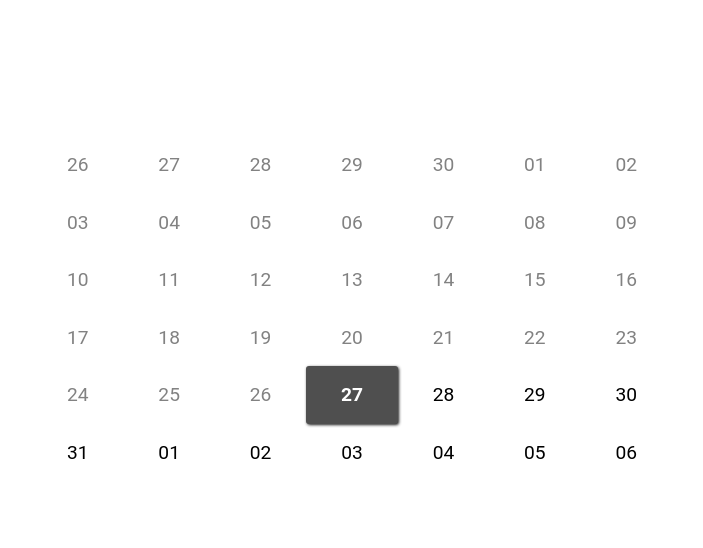
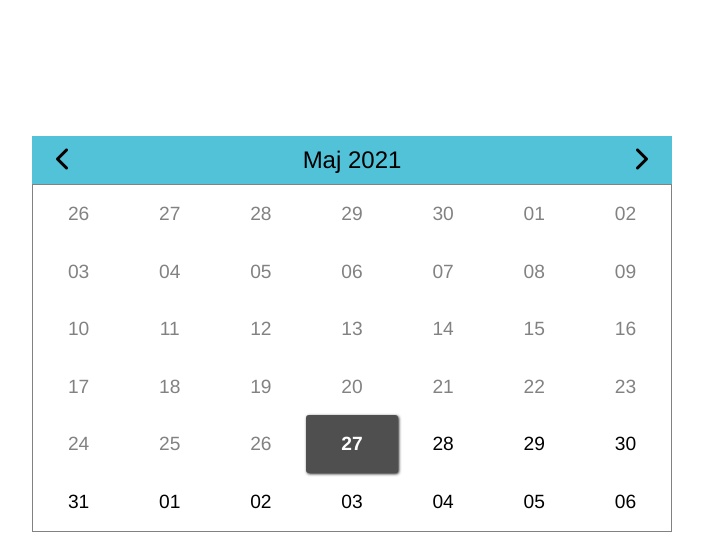
Before and after one commit to ewalis1/calendar_course, a React (Create React App) app in the folder calendar-app/: page / in a window 1280 px wide. Shown: the top 548 px of the page, without its empty margins (288-991 px from the left). Built offline with nearby package versions, Linux system fonts and the light colour scheme.

Commit message:
added styling and calendar header

```diff
--- a/calendar-app/public/index.html
+++ b/calendar-app/public/index.html
@@ -25,6 +25,10 @@
       Learn how to configure a non-root public URL by running `npm run build`.
     -->
     <title>React App</title>
+    <script
+      src="https://kit.fontawesome.com/178cf58ddc.js"
+      crossorigin="anonymous"
+    ></script>
   </head>
   <body>
     <noscript>You need to enable JavaScript to run this app.</noscript>
--- a/calendar-app/src/App.scss
+++ b/calendar-app/src/App.scss
@@ -1,12 +1,15 @@
 @use 'sass:color';
 
 $color-selected: #4f4f4f;
+$blue: #52C2D8;
+$red: #FF7B60;
+
 
 * {
   padding: 0;
   margin: 0;
   box-sizing: border-box;
-  font-family: 'Roboto';
+  font-family: 'Helvetica Neue';
 }
 
 .App {
@@ -22,6 +25,28 @@ $color-selected: #4f4f4f;
   width: 50vw;
   height: 70vh;
   text-align: center;
+  &__header {
+    padding: 0 1em;
+    width: 100%;
+    height: 2em;
+    line-height: 2em;
+    background-color: $blue;
+    text-align: center;
+    text-transform: capitalize;
+    font-size: 1.5em;
+    font-weight: 400;
+    display: flex;
+    justify-content: space-between;
+    align-items: center;
+    .prevMonth, .nextMonth {
+      &:hover {
+        cursor: pointer;
+      }
+    }
+  }
+  &__grid {
+    border: 1px solid lighten($color-selected, 20);
+  }
 
   .day {
     width: calc(100% / 7);
@@ -32,7 +57,7 @@ $color-selected: #4f4f4f;
     line-height: 3em;
     &:hover {
       cursor: pointer;
-      color: #FF7B60;
+      color: $red;
     }
     .pickedDay {
       font-weight: bold;
--- a/calendar-app/src/components/Calendar.js
+++ b/calendar-app/src/components/Calendar.js
@@ -21,7 +21,7 @@ export default function Calendar() {
     setCalendar(arr);
   }, [value]);
 
-  const chosenDay = day => value.isSame(day, "day");
+  const chosenDay = (day, value) => value.isSame(day, "day");
   const yesterday = day => day.isBefore(new Date(), "day");
   const today = day => day.isSame(new Date(), "day");
 
@@ -32,9 +32,19 @@ export default function Calendar() {
     return "";
   }
 
+  const currentMonth = () => value.format("MMMM");
+  const currentYear = () => value.format("YYYY");
+  const previousMonth = () => value.clone().subtract(1, "month");
+  const nextMonth = () => value.clone().add(1, "month");
+
   return <div className="calendar">
-    {
-      calendar.map((week, index) => (
+  <div className="calendar__header">
+    <div className="prevMonth" onClick={() => setValue(previousMonth())}><i class="fas fa-chevron-left"></i></div>
+    <div>{currentMonth()} {currentYear()}</div>
+    <div className="nextMonth" onClick={() => setValue(nextMonth())}><i class="fas fa-chevron-right"></i></div>
+  </div>
+  <div className="calendar__grid">
+      {calendar.map((week, index) => (
         <div key={index}>
           {week.map((day, index) => (
             <div key={index} className="day" onClick={() => setValue(day)}>
@@ -44,6 +54,7 @@ export default function Calendar() {
             </div>
           ))}
         </div>
-      ))
-    }</div>
+      ))}
+  </div>
+    </div>
 }
--- a/calendar-app/src/index.scss
+++ b/calendar-app/src/index.scss
@@ -1,13 +1,13 @@
-body {
-  margin: 0;
-  font-family: -apple-system, BlinkMacSystemFont, 'Segoe UI', 'Roboto', 'Oxygen',
-    'Ubuntu', 'Cantarell', 'Fira Sans', 'Droid Sans', 'Helvetica Neue',
-    sans-serif;
-  -webkit-font-smoothing: antialiased;
-  -moz-osx-font-smoothing: grayscale;
-}
+// body {
+//   margin: 0;
+//   font-family: -apple-system, BlinkMacSystemFont, 'Segoe UI', 'Roboto', 'Oxygen',
+//     'Ubuntu', 'Cantarell', 'Fira Sans', 'Droid Sans', 'Helvetica Neue',
+//     sans-serif;
+//   -webkit-font-smoothing: antialiased;
+//   -moz-osx-font-smoothing: grayscale;
+// }
 
-code {
-  font-family: source-code-pro, Menlo, Monaco, Consolas, 'Courier New',
-    monospace;
-}
+// code {
+//   font-family: source-code-pro, Menlo, Monaco, Consolas, 'Courier New',
+//     monospace;
+// }
```
